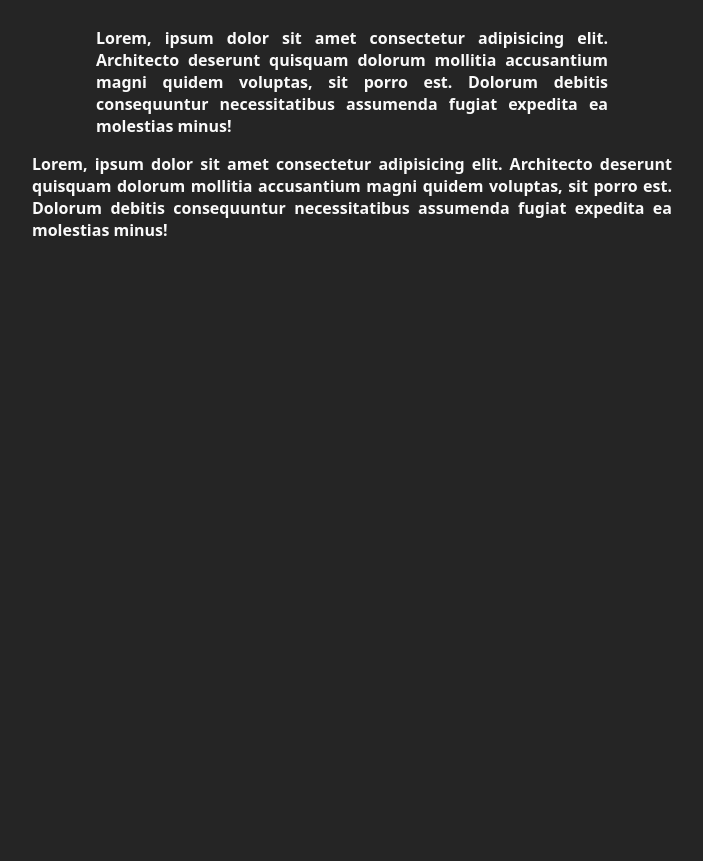
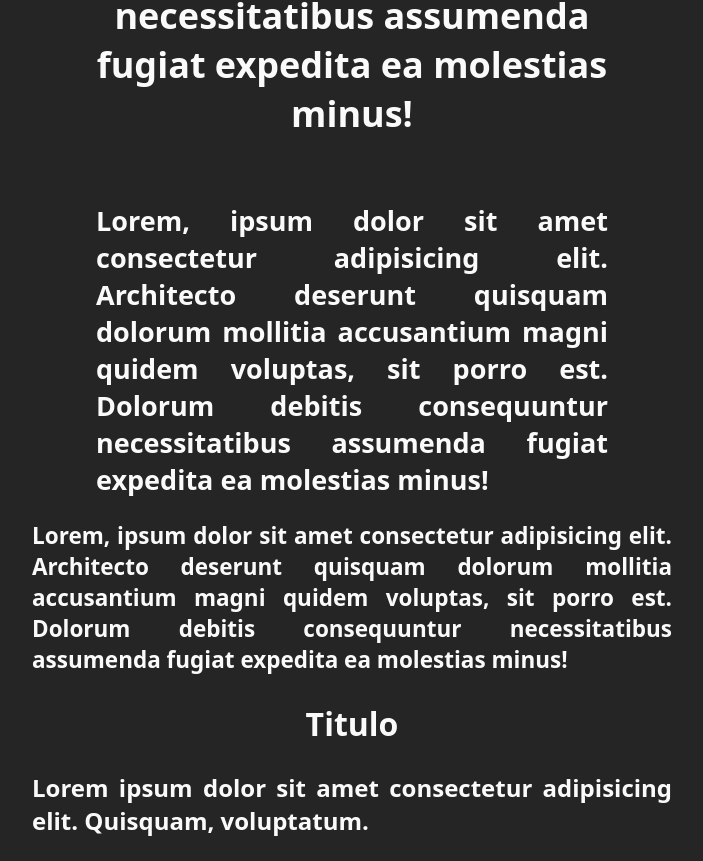
Before and after one commit to jalvarenga-unah/IS-711-III-PAC-2023, a plain HTML site: page principios-html/estilos.html in a window 1280 px wide. Shown: the part 510-1371 px from the top of the page, without its empty margins (288-991 px from the left). Before the commit the page ends 800 px from the top, so only its background shows below. Drawn offline with Linux system fonts and the light colour scheme.

Commit message:
Unidades em y rem

```diff
--- a/principios-html/estilos.html
+++ b/principios-html/estilos.html
@@ -1,5 +1,7 @@
 <!DOCTYPE html>
 <html lang="en">
+<!-- 1rem = 16px  -->
+<!-- 1em = 16px -->
 
 <head>
     <meta charset="UTF-8">
@@ -7,11 +9,16 @@
     <title>Estilos CSS</title>
 
     <style>
+        html {
+            margin: 0;
+            padding: 0;
+            font-size: 16px;
+        }
 
-        body{
+        body {
             /* margin: auto; */
             /* margin: 0 auto 0 auto; */
-            margin: 0 auto ;
+            margin: 0 auto;
             width: 50%;
             background-color: #252525;
         }
@@ -20,32 +27,37 @@
             color: rgb(63, 81, 181);
             font-family: system-ui, -apple-system, sans-serif;
             font-style: italic;
+            font-size: 2.5rem;
         }
 
-        p{
+        p {
             color: #FAFAFA !important;
             font-family: system-ui, -apple-system, sans-serif;
             font-weight: bold;
             text-align: justify;
         }
+
         /* CLases de CSS */
 
-        .estilo-titulo{
-            font-size: 2rem;
+        .estilo-titulo {
+            font-size: 2em;
             color: #FAFAFA;
             font-family: system-ui, -apple-system, sans-serif;
             font-weight: bold;
             text-align: center;
         }
 
-        .margin{
+        .margin {
             margin: 0 4rem;
         }
 
-        .margin-top{
+        .margin-top {
             margin-top: 4rem;
         }
 
+        .estilo-parrafo {
+            font-size: 1.5em;
+        }
     </style>
 </head>
 
@@ -53,23 +65,43 @@
 
     <h1>Estilos CSS</h1>
 
+    <div style="font-size: 18px;">
+
         <p style="color: aqua;" class="estilo-titulo margin">
             Lorem, ipsum dolor sit amet consectetur adipisicing elit. Architecto deserunt quisquam dolorum mollitia
-        accusantium magni quidem voluptas, sit porro est. Dolorum debitis consequuntur necessitatibus assumenda fugiat
+            accusantium magni quidem voluptas, sit porro est. Dolorum debitis consequuntur necessitatibus assumenda
+            fugiat
             expedita ea molestias minus!
         </p>
 
-    <p class="margin margin-top">
+        <p class="margin margin-top estilo-parrafo">
             Lorem, ipsum dolor sit amet consectetur adipisicing elit. Architecto deserunt quisquam dolorum mollitia
-        accusantium magni quidem voluptas, sit porro est. Dolorum debitis consequuntur necessitatibus assumenda fugiat
+            accusantium magni quidem voluptas, sit porro est. Dolorum debitis consequuntur necessitatibus assumenda
+            fugiat
             expedita ea molestias minus!
         </p>
 
-    <p>
+        <div style="font-size: 15px;">
+            <p class="estilo-parrafo">
                 Lorem, ipsum dolor sit amet consectetur adipisicing elit. Architecto deserunt quisquam dolorum mollitia
-        accusantium magni quidem voluptas, sit porro est. Dolorum debitis consequuntur necessitatibus assumenda fugiat
+                accusantium magni quidem voluptas, sit porro est. Dolorum debitis consequuntur necessitatibus assumenda
+                fugiat
                 expedita ea molestias minus!
             </p>
+        </div>
+    </div>
+
+
+    <main>
+        <section>
+            <article>
+                <h2 class="estilo-titulo">Titulo</h2>
+                <p class="estilo-parrafo">Lorem ipsum dolor sit amet consectetur adipisicing elit. Quisquam, voluptatum.</p>
+            </article>
+        </section>
+        <section></section>
+        <section></section>
+    </main>
 
 </body>
 
```
Lines whose indentation alone changed are shown as unchanged.
